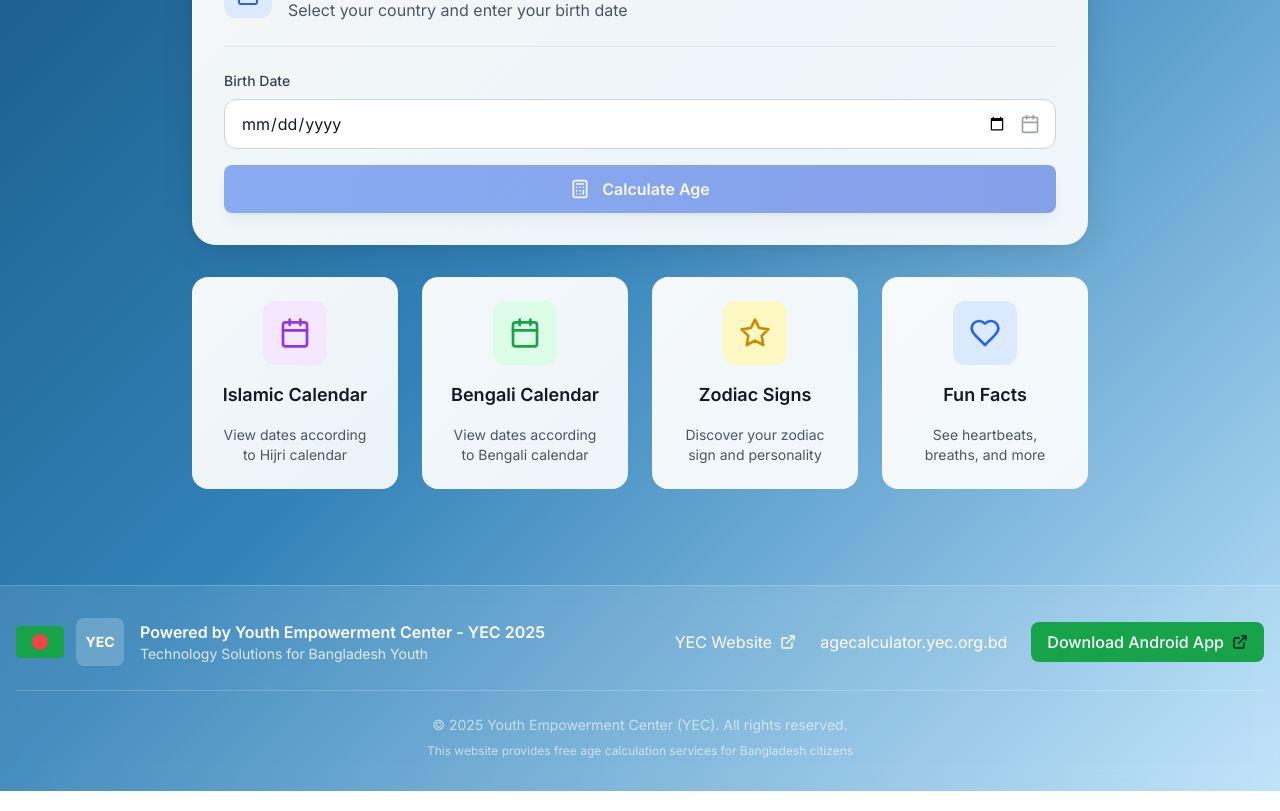
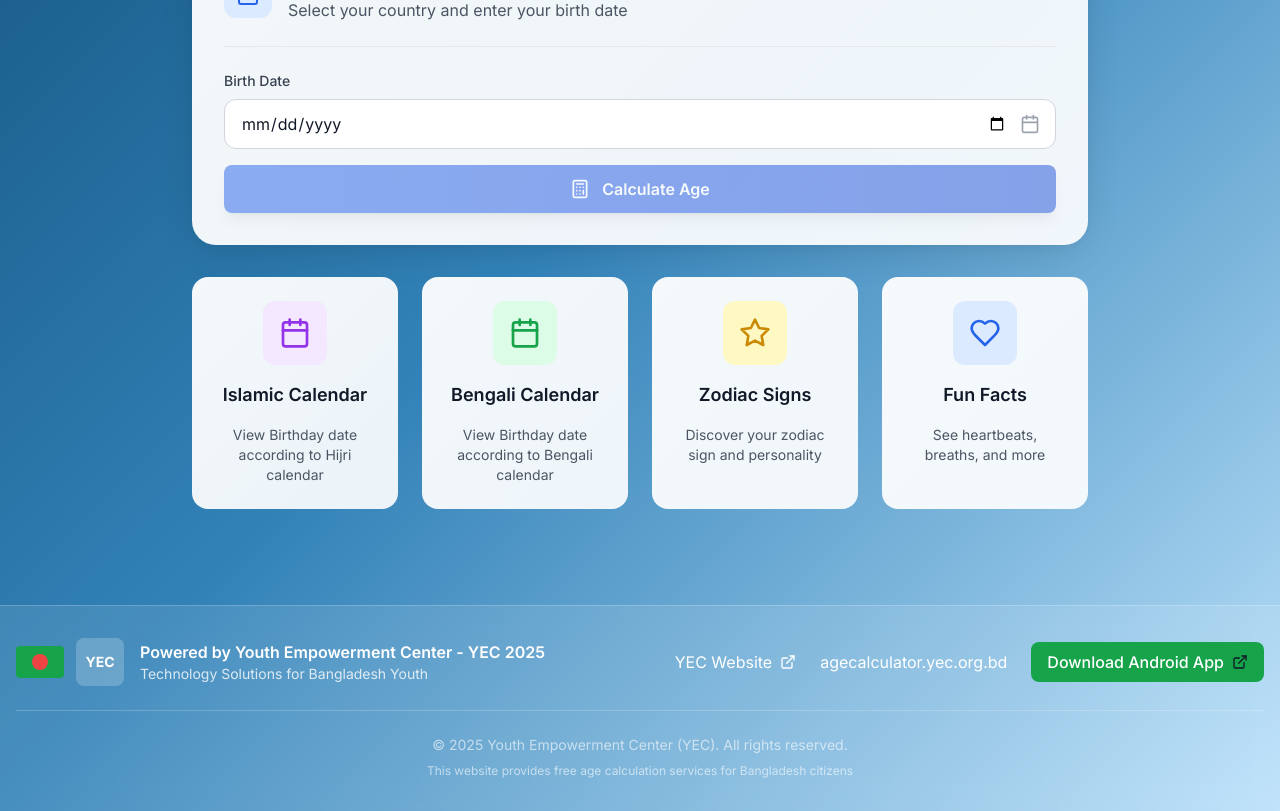
Before and after one commit to nayem121/Age-Calculator-Bangladesh-YEC, a Next.js app: page /en in a window 1280 px wide. Shown: the part 499-1310 px from the top of the page. Built offline with nearby package versions, Linux system fonts and the light colour scheme.

Commit message:
Update: Improve AgeCalculator component functionality

```diff
--- a/src/components/AgeCalculator.tsx
+++ b/src/components/AgeCalculator.tsx
@@ -173,8 +173,8 @@ export default function AgeCalculator({ locale }: AgeCalculatorProps) {
           </h3>
           <p className="text-gray-600 text-sm">
             {locale === 'bn'
-              ? 'হিজরি ক্যালেন্ডার অনুযায়ী তারিখ দেখুন'
-              : 'View dates according to Hijri calendar'
+              ? 'হিজরি ক্যালেন্ডার অনুযায়ী জন্ম তারিখ দেখুন'
+              : 'View Birthday date according to Hijri calendar'
             }
           </p>
         </div>
@@ -188,8 +188,8 @@ export default function AgeCalculator({ locale }: AgeCalculatorProps) {
           </h3>
           <p className="text-gray-600 text-sm">
             {locale === 'bn'
-              ? 'বাংলা ক্যালেন্ডার অনুযায়ী তারিখ দেখুন'
-              : 'View dates according to Bengali calendar'
+              ? 'বাংলা ক্যালেন্ডার অনুযায়ী জন্ম তারিখ দেখুন'
+              : 'View Birthday date according to Bengali calendar'
             }
           </p>
         </div>
```
